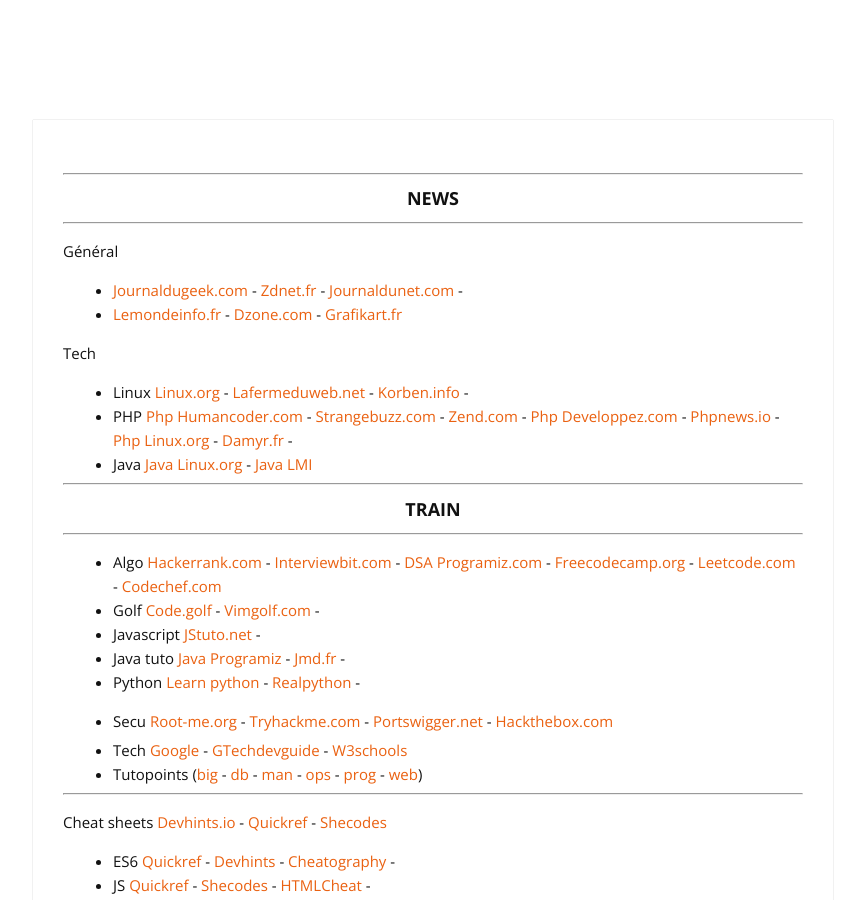
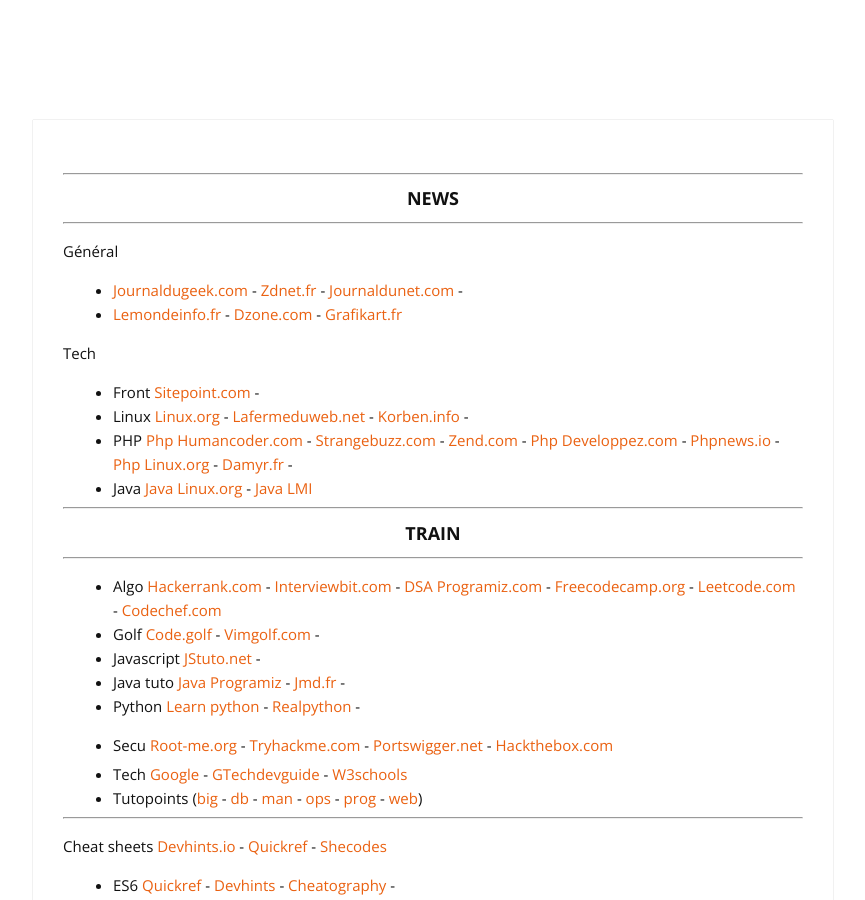
Before and after one commit to cylmat/cylmat.github.io, a Jekyll site: the page built from _pages/USEFUL.md, in a window 1280 px wide and 900 px high. Shown: the whole window, without its empty margins (207-1072 px from the left). Built offline with Jekyll 4.4.1, drawn with Linux system fonts in a browser that asks for light colours; nearby versions of some CDN libraries.

Commit message:
Update USEFUL.md

```diff
--- a/_pages/USEFUL.md
+++ b/_pages/USEFUL.md
@@ -13,6 +13,7 @@
 * [Lemondeinfo.fr](https://www.lemondeinformatique.fr/internet-et-e-business-11.html) - [Dzone.com](https://dzone.com/web-development-programming-tutorials-tools-news) - [Grafikart.fr](https://grafikart.fr/blog)
 
 Tech
+* Front [Sitepoint.com](https://www.sitepoint.com/) -
 * Linux [Linux.org](https://linuxfr.org) - [Lafermeduweb.net](https://www.lafermeduweb.net) - [Korben.info](https://korben.info) -
 * PHP [Php Humancoder.com](https://news.humancoders.com/t/php) - [Strangebuzz.com](https://www.strangebuzz.com/fr) - [Zend.com](https://www.zend.com/blog) -
 [Php Developpez.com](https://php.developpez.com) - [Phpnews.io](https://phpnews.io) - [Php Linux.org](https://linuxfr.org/sections/php) - [Damyr.fr](https://www.damyr.fr) -
```
